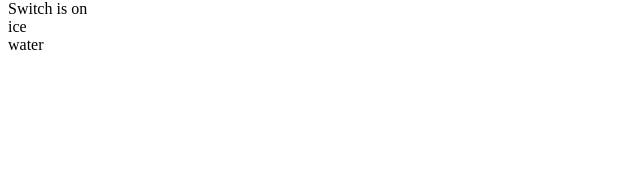
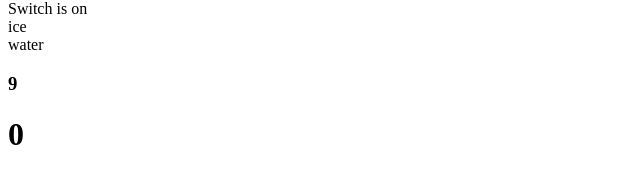
Before and after one commit to MadinaTadjidinova/my-first-app, a React (Create React App) app: page / in a window 1280 px wide. Shown: the part 673-844 px from the top of the page, without its empty margins (0-640 px from the left). Before the commit the page ends 800 px from the top, so only its background shows below. Built offline with nearby package versions, Linux system fonts and the light colour scheme.

Commit message:
Create file RandomNumber.js and write function

```diff
--- a/src/App.js
+++ b/src/App.js
@@ -14,6 +14,9 @@ import Round from "./components/Round";
 import Power from "./components/Power";
 import Switch from "./components/Switch";
 import Water from "./components/Water";
+import Sum from "./home_work/Sum";
+import RandomNumber from "./home_work/RandomNumber";
+
 
 function App() {
   return (
@@ -44,6 +47,12 @@ function App() {
 
       <Water frozen={true} />
       <Water frozen={false} />
+
+
+      <Sum a={5} b={4}/>
+
+      <RandomNumber min={5} max={10} />
+
     </div>
   );
 }
--- /dev/null
+++ b/src/home_work/RandomNumber.js
@@ -0,0 +1,7 @@
+import React from "react";
+
+function RandomNumber(props) {
+  return <h1>{Math.floor(Math.random(props.min ) * Math.floor(props.max))}</h1>;
+}
+
+export default RandomNumber;
--- a/src/home_work/Sum.js
+++ b/src/home_work/Sum.js
@@ -0,0 +1,7 @@
+import React from "react";
+
+function Sum(props){
+    return <h3>{props.a + props.b} </h3>
+}
+
+export default Sum
```
